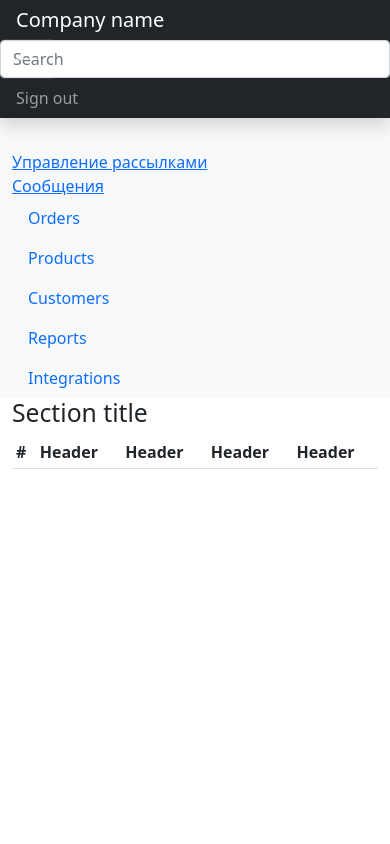
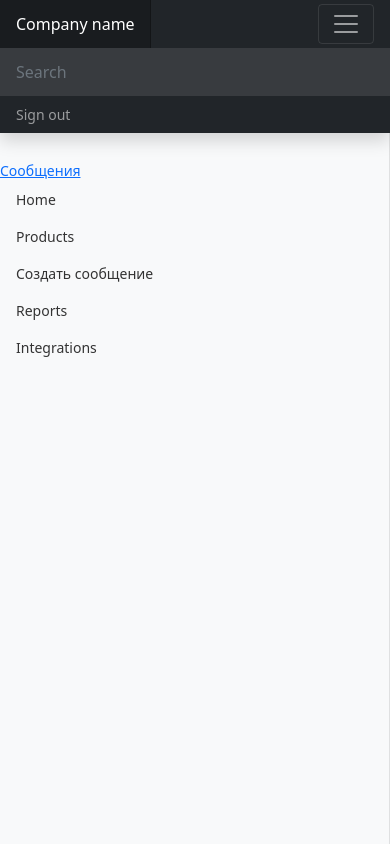
Before and after one commit to poteryaska/Kurs, a Django app: page /users/ in a window 390 px wide, after a click that opens the changed part. Run offline with Django 4.2, Linux system fonts and the light colour scheme; lists and menus that the app fills with data are empty; parts of the project's set-up code (start-up, migrations or seed data) failed here and were passed over; some libraries are stand-ins or nearby versions.

Commit message:
addddddd

```diff
--- a/mailing/templates/mailing/base.html
+++ b/mailing/templates/mailing/base.html
@@ -68,15 +68,16 @@
           <li class="nav-item">
             <a class="nav-link active" aria-current="page" href="#">
               <span data-feather="home"></span>
-              <li><a href="{% url 'mailing:template' %}">Управление рассылками</a></li>
-              <li><a href="{% url 'mailing:massages' %}">Сообщения</a></li>
+
+              <li><a href="{% url 'mailing:messages' %}">Сообщения</a></li>
+
             </a>
           </li>
 
           <li class="nav-item">
             <a class="nav-link" href="#">
               <span data-feather="file"></span>
-              Orders
+              Home
             </a>
           </li>
           <li class="nav-item">
@@ -86,9 +87,9 @@
             </a>
           </li>
           <li class="nav-item">
-            <a class="nav-link" href="#">
+            <a class="nav-link" href="{% url 'mailing:message_create' %}">
               <span data-feather="users"></span>
-              Customers
+              Создать сообщение
             </a>
           </li>
           <li class="nav-item">
@@ -112,20 +113,7 @@
       {% block body %}
 
       {% endblock %}
-      <h2>Section title</h2>
-      <div class="table-responsive">
-        <table class="table table-striped table-sm">
-          <thead>
-            <tr>
-              <th scope="col">#</th>
-              <th scope="col">Header</th>
-              <th scope="col">Header</th>
-              <th scope="col">Header</th>
-              <th scope="col">Header</th>
-            </tr>
-          </thead>
-        </table>
-      </div>
+
     </main>
   </div>
 </div>
--- a/mailing/urls.py
+++ b/mailing/urls.py
@@ -1,12 +1,20 @@
 from django.shortcuts import render
 from django.urls import path
 
-from mailing.views import MainView, MessageCreate, MessagesView
+from mailing.views import MainView, MessageCreate, MessagesView, MessageCard, MessageUpdate, MessageDelete
 
 app_name = "mailing"
 
 urlpatterns = [
     path("", MainView.as_view(), name="main_page"),
     path("messages/", MessagesView.as_view(), name="messages"),
-    path("create/", MessageCreate.as_view(), name="template"),
+    path("create/", MessageCreate.as_view(), name="message_create"),
+    path("message_delete/<slug:message_slug>", MessageDelete.as_view(), name="message_delete"),
+    path("message_update/<slug:message_slug>", MessageUpdate.as_view(), name="message_update"),
+    path("message_card/<slug:message_slug>", MessageCard.as_view(), name="message_card"),
+    path("clients/", ClientView.as_view(), name="clients"),
+    # path("client_create/", ClientCreate.as_view(), name="client_create"),
+    # path("client_delete/<slug:client_slug>", ClientDelete.as_view(), name="client_delete"),
+    # path("client_update/<slug:client_slug>", ClientUpdate.as_view(), name="client_update"),
+    # path("client_card/<slug:client_slug>", ClientCard.as_view(), name="client_card"),
     ]
--- /dev/null
+++ b/static/css/dashboard.css
@@ -0,0 +1,100 @@
+body {
+  font-size: .875rem;
+}
+
+.feather {
+  width: 16px;
+  height: 16px;
+  vertical-align: text-bottom;
+}
+
+/*
+ * Sidebar
+ */
+
+.sidebar {
+  position: fixed;
+  top: 0;
+  /* rtl:raw:
+  right: 0;
+  */
+  bottom: 0;
+  /* rtl:remove */
+  left: 0;
+  z-index: 100; /* Behind the navbar */
+  padding: 48px 0 0; /* Height of navbar */
+  box-shadow: inset -1px 0 0 rgba(0, 0, 0, .1);
+}
+
+@media (max-width: 767.98px) {
+  .sidebar {
+    top: 5rem;
+  }
+}
+
+.sidebar-sticky {
+  position: relative;
+  top: 0;
+  height: calc(100vh - 48px);
+  padding-top: .5rem;
+  overflow-x: hidden;
+  overflow-y: auto; /* Scrollable contents if viewport is shorter than content. */
+}
+
+.sidebar .nav-link {
+  font-weight: 500;
+  color: #333;
+}
+
+.sidebar .nav-link .feather {
+  margin-right: 4px;
+  color: #727272;
+}
+
+.sidebar .nav-link.active {
+  color: #2470dc;
+}
+
+.sidebar .nav-link:hover .feather,
+.sidebar .nav-link.active .feather {
+  color: inherit;
+}
+
+.sidebar-heading {
+  font-size: .75rem;
+  text-transform: uppercase;
+}
+
+/*
+ * Navbar
+ */
+
+.navbar-brand {
+  padding-top: .75rem;
+  padding-bottom: .75rem;
+  font-size: 1rem;
+  background-color: rgba(0, 0, 0, .25);
+  box-shadow: inset -1px 0 0 rgba(0, 0, 0, .25);
+}
+
+.navbar .navbar-toggler {
+  top: .25rem;
+  right: 1rem;
+}
+
+.navbar .form-control {
+  padding: .75rem 1rem;
+  border-width: 0;
+  border-radius: 0;
+}
+
+.form-control-dark {
+  color: #fff;
+  background-color: rgba(255, 255, 255, .1);
+  border-color: rgba(255, 255, 255, .1);
+}
+
+.form-control-dark:focus {
+  border-color: transparent;
+  box-shadow: 0 0 0 3px rgba(255, 255, 255, .25);
+}
--- /dev/null
+++ b/static/js/dashboard.js
@@ -0,0 +1,53 @@
+/* globals Chart:false, feather:false */
+
+(function () {
+  'use strict'
+
+  feather.replace({ 'aria-hidden': 'true' })
+
+  // Graphs
+  var ctx = document.getElementById('myChart')
+  // eslint-disable-next-line no-unused-vars
+  var myChart = new Chart(ctx, {
+    type: 'line',
+    data: {
+      labels: [
+        'Sunday',
+        'Monday',
+        'Tuesday',
+        'Wednesday',
+        'Thursday',
+        'Friday',
+        'Saturday'
+      ],
+      datasets: [{
+        data: [
+          15339,
+          21345,
+          18483,
+          24003,
+          23489,
+          24092,
+          12034
+        ],
+        lineTension: 0,
+        backgroundColor: 'transparent',
+        borderColor: '#007bff',
+        borderWidth: 4,
+        pointBackgroundColor: '#007bff'
+      }]
+    },
+    options: {
+      scales: {
+        yAxes: [{
+          ticks: {
+            beginAtZero: false
+          }
+        }]
+      },
+      legend: {
+        display: false
+      }
+    }
+  })
+})()
```
Also changed, not shown: mailing/forms.py (+6 -1 lines), mailing/templates/mailing/clients.html (added, +44 -0 lines), mailing/templates/mailing/confirm_delete.html (added, +11 -0 lines), mailing/templates/mailing/message_card.html (added, +10 -0 lines), mailing/templates/mailing/message_update.html (added, +11 -0 lines), mailing/templates/mailing/messages.html (+29 -27 lines), mailing/views.py (+70 -4 lines), mailing/templates/mailing/message_create.html (renamed from mailing/templates/mailing/massage_form.html).
